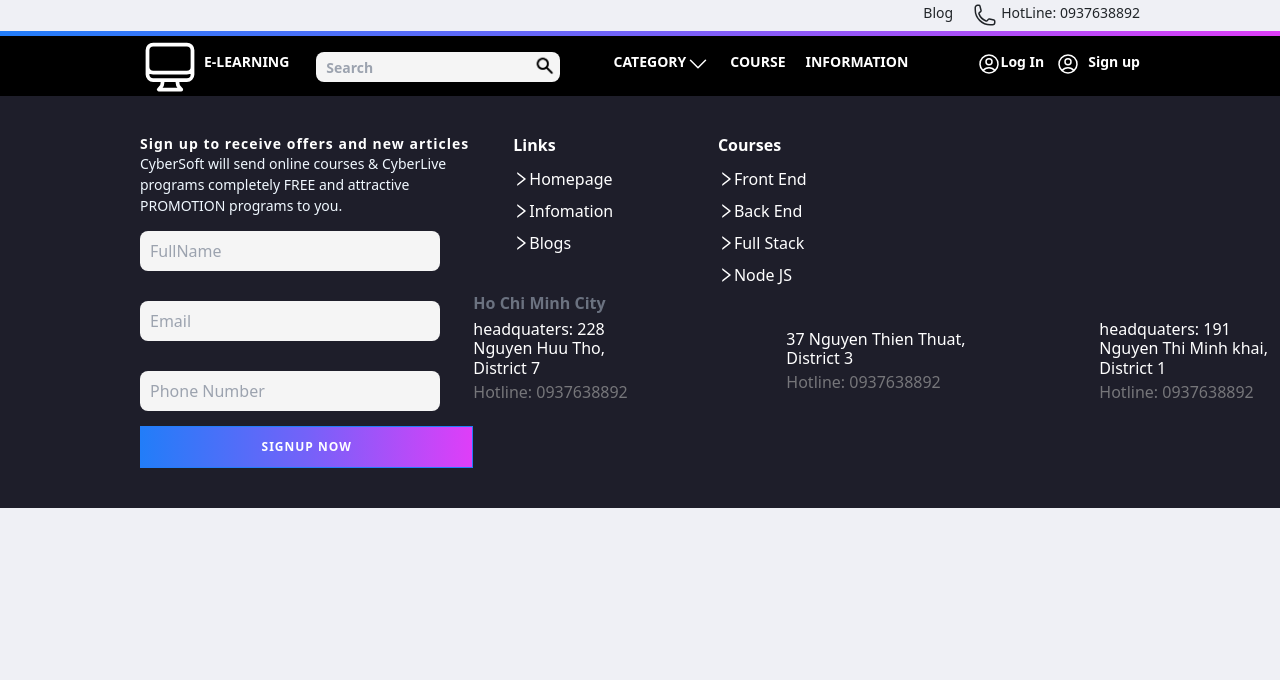
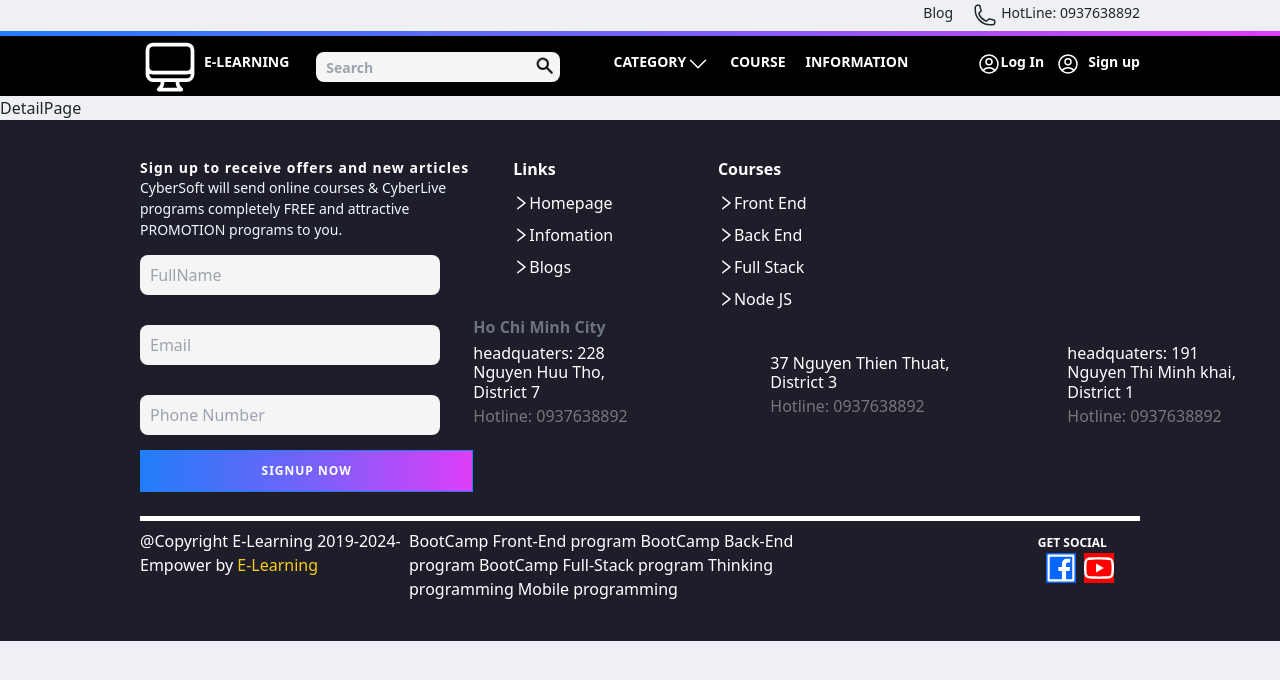
Before and after one commit to PhuocKhuat/BC58_DuAnCuoiKhoa_ReactJS_Nhom8, a React (Create React App) app: page /detail/1 in a window 1280 px wide. Shown: the top 680 px of the page. Built offline with nearby package versions, Linux system fonts and the light colour scheme.

Commit message:
Làm footer và css 1 vài chỗ

```diff
--- a/src/App.js
+++ b/src/App.js
@@ -8,6 +8,7 @@ import LayoutLottie from "./Layouts/LayoutLottie";
 import Header from "./Components/Header/Header";
 import PersonalInfo from "./Pages/PersonalInfo/PersonalInfo";
 import Footer from "./Components/Footer/Footer";
+import DetailPage from "./Pages/DetailPage/DetailPage";
 
 function App() {
   return (
@@ -17,6 +18,7 @@ function App() {
         <Routes>
           <Route path="/" element={<HomePage/>}/>
           <Route path="/login" element={<LoginPage />} />
+          <Route path="/detail/:idKhoaHoc" element={<DetailPage />} />
           <Route path="/" element={<LayoutLottie/>}>
             <Route path="/account" element={<FormLogin />} />
             <Route path="/signup" element={<FormSignup />} />
--- a/src/Components/Footer/Footer.js
+++ b/src/Components/Footer/Footer.js
@@ -1,11 +1,16 @@
 import React, { memo } from "react";
-import { RightOutlined } from "@ant-design/icons";
+import {
+  RightOutlined,
+  FacebookOutlined,
+  YoutubeOutlined,
+} from "@ant-design/icons";
 import "./styleFooter.css";
 
 const Footer = () => {
   return (
     <div className="footer py-10">
-      <div className="container grid grid-cols-3 text-white">
+      <div className="container">
+        <div className="grid grid-cols-3 text-white">
           <div>
             <div>
               <h3 className="tittleSignUp font-bold">
@@ -18,7 +23,10 @@ const Footer = () => {
                 </p>
                 <div>
                   <form>
-                  <input className="formFooter" placeholder="FullName"></input>
+                    <input
+                      className="formFooter"
+                      placeholder="FullName"
+                    ></input>
                     <input className="formFooter" placeholder="Email"></input>
                     <input
                       className="formFooter"
@@ -72,8 +80,10 @@ const Footer = () => {
               </div>
             </div>
             <div className="address">
-                <h2 className="text-base font-bold text-gray-500">Ho Chi Minh City</h2>
-            <div className="flex space-x-32 items-center">
+              <h2 className="text-base font-bold text-gray-500">
+                Ho Chi Minh City
+              </h2>
+              <div className="flex space-x-28 items-center">
                 <div>
                   <h3>headquaters: 228 Nguyen Huu Tho, District 7</h3>
                   <h6>Hotline: 0937638892</h6>
@@ -90,6 +100,35 @@ const Footer = () => {
             </div>
           </div>
         </div>
+        <div className="copyright mt-4">
+          <div className="pt-2 flex justify-between">
+            <div>
+              <p>
+                @Copyright E-Learning 2019-2024-Empower by{" "}
+                <a href="/" className="text-yellow-400">E-Learning</a>
+              </p>
+            </div>
+            <div>
+              <p className="khoaHoc space-x-1 w-5/6">
+                <span>BootCamp Front-End program</span>
+                <span>BootCamp Back-End program</span>
+                <span>BootCamp Full-Stack program</span>
+                <span>Thinking programming</span>
+                <span>Mobile programming</span>
+              </p>
+            </div>
+            <div className="w-1/6 space-x-2">
+              <strong className="text-xs">GET SOCIAL </strong>
+              <span className="">
+                <FacebookOutlined style={{background: "#0866ff", fontSize: "30px"}}/>
+              </span>
+              <span>
+                <YoutubeOutlined style={{background:"#FF0000", fontSize: "30px"}}/>
+              </span>
+            </div>
+          </div>
+        </div>
+      </div>
     </div>
   );
 };
--- a/src/Components/Footer/styleFooter.css
+++ b/src/Components/Footer/styleFooter.css
@@ -44,3 +44,13 @@
     width: 155px;
     color: #76767a;
 }
+.footer .copyright{
+    color: white;
+    border-top: 5px solid white;
+}
+.footer .khoaHoc span{
+    transition: all 0.3s;
+}
+.footer .khoaHoc span:hover{
+    color: #76767a;color: rgb(4, 4, 251);
+}
--- /dev/null
+++ b/src/Pages/DetailPage/DetailPage.js
@@ -0,0 +1,7 @@
+import React from 'react'
+
+export default function DetailPage() {
+  return (
+    <div>DetailPage</div>
+  )
+}
--- a/src/Pages/HomePage/CoursesList/CoursesList.js
+++ b/src/Pages/HomePage/CoursesList/CoursesList.js
@@ -46,10 +46,10 @@ export default function CoursesList() {
                   {course.moTa}
                 </p>
                 </Tooltip>
-                <NavLink to={`/detail/${course.maKhoaHoc}`} className="text-indigo-500 inline-flex items-center mt-4">
+                <NavLink to={`/detail/${course.maKhoaHoc}`} className="text-indigo-500 inline-flex items-center mt-4 btnLearnMore">
                   Learn More
                   <svg
-                    className="w-4 h-4 ml-2"
+                    className="w-4 h-4 ml-2 arrow"
                     viewBox="0 0 24 24"
                     stroke="currentColor"
                     strokeWidth={2}
--- a/src/Pages/HomePage/CoursesList/styleCoursesList.css
+++ b/src/Pages/HomePage/CoursesList/styleCoursesList.css
@@ -25,3 +25,15 @@
 .courseList .courseMoTa{
     color: #989898 !important;
 }
+
+.courseList .btnLearnMore{
+    transition: all 0.3s;
+}
+.courseList .btnLearnMore:hover .arrow{
+    animation: arrow 1.25s linear 0.25s infinite;
+    /* animation: name duration timing-function delay iteration-count direction fill-mode;  */
+}
+@keyframes arrow {
+    50% {transform: translateX(20px); opacity: 0;}
+    100% {opacity: 0;}
+}
--- a/src/Pages/Feedback/Feedback.js
+++ b/src/Pages/HomePage/Feedback/Feedback.js
@@ -19,7 +19,7 @@ export default function Feedback() {
       <Slider {...settings}>
         <div>
           <section className="text-gray-600 body-font">
-            <div className="px-5 py-24 mx-auto">
+            <div className="px-5 py-16 mx-auto">
               <div className="xl:w-1/2 lg:w-3/4 w-full mx-auto text-center">
                 <svg
                   xmlns="http://www.w3.org/2000/svg"
--- a/src/Pages/HomePage/HomePage.js
+++ b/src/Pages/HomePage/HomePage.js
@@ -4,7 +4,7 @@ import Slider from "./Slider/Slider";
 import Statistics from "./Statistics/Statistics";
 import CoursesList from "./CoursesList/CoursesList";
 import Overview from "./Overview/Overview";
-import Feedback from "../Feedback/Feedback";
+import Feedback from "./Feedback/Feedback";
 
 export default function HomePage() {
   return (
```
Also changed, not shown: src/Pages/HomePage/Feedback/styleFeedback.css (renamed from src/Pages/Feedback/styleFeedback.css). Lines whose indentation alone changed are shown as unchanged.
